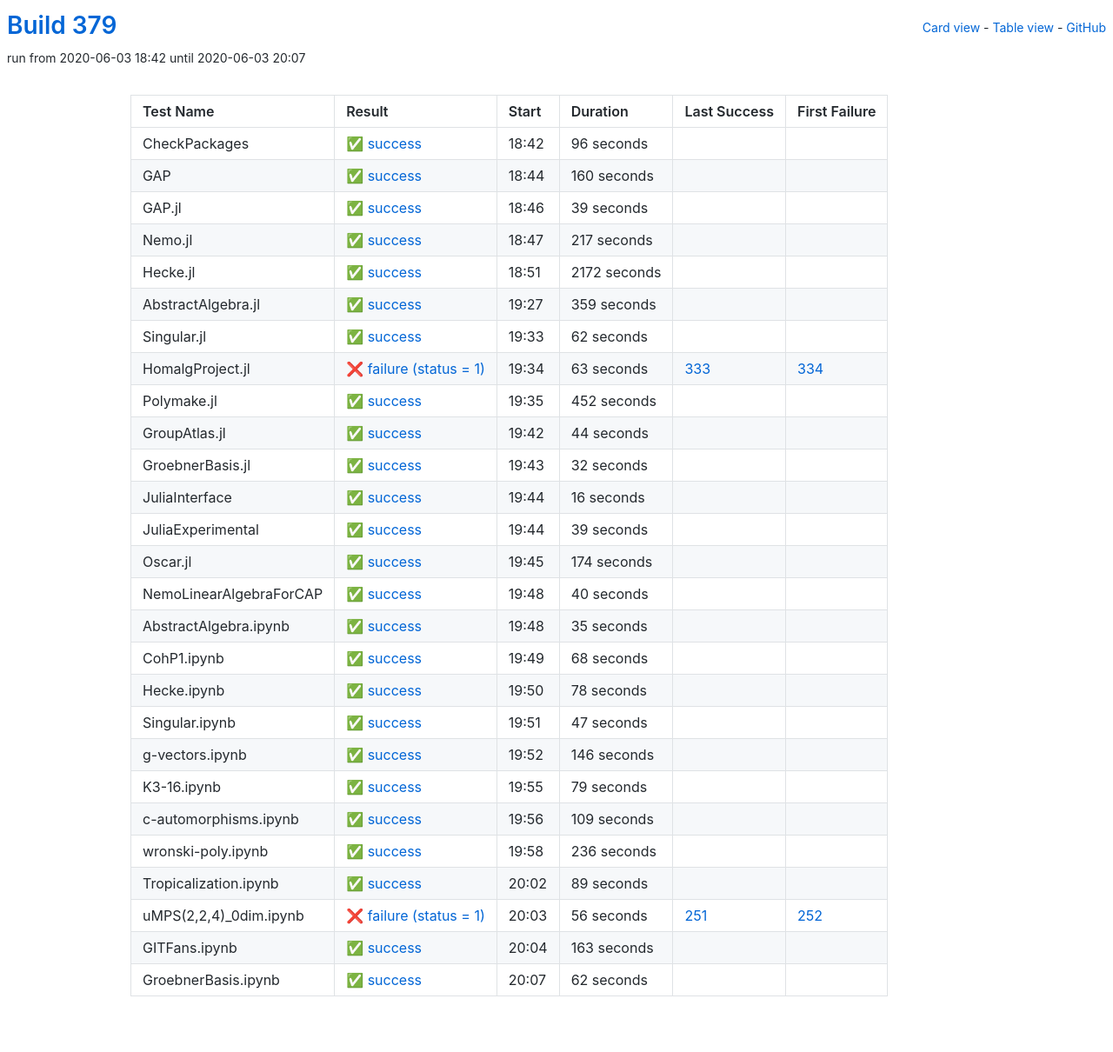
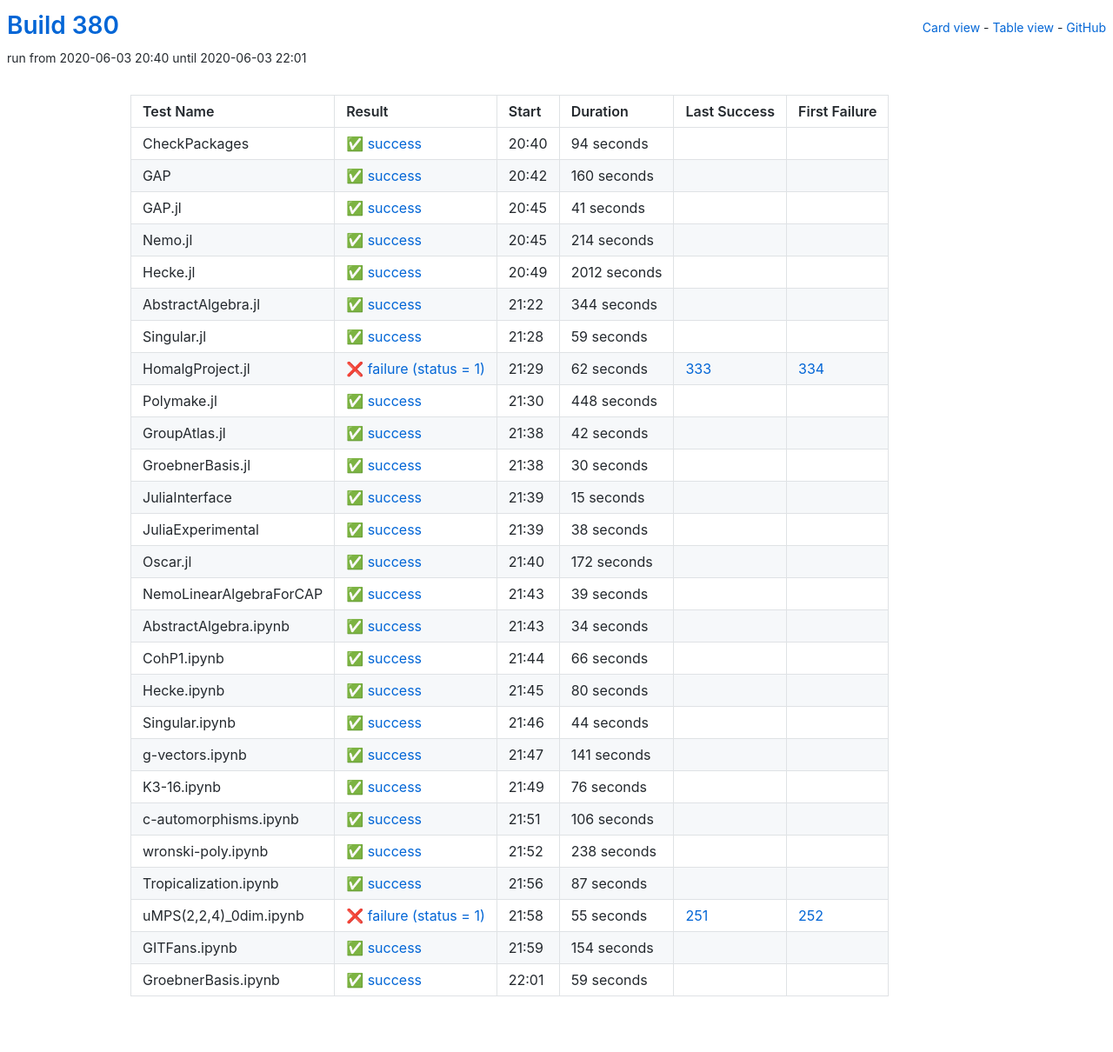
Before and after one commit to oscar-system/oscar-ci-status-1.4, a Jekyll site: the page built from table.html, in a window 1280 px wide. Shown: the whole page at 87% size. Built offline with Jekyll 4.4.1, drawn with Linux system fonts in a browser that asks for light colours.

Commit message:
Build 380

```diff
--- a/_data/ci.yml
+++ b/_data/ci.yml
@@ -1,17 +1,17 @@
-build: 379
-build_url: https://oscarci.mathematik.uni-kl.de/job/oscar-julia-1.4/379/
+build: 380
+build_url: https://oscarci.mathematik.uni-kl.de/job/oscar-julia-1.4/380/
 job: oscar-julia-1.4
 tests:
-- duration: 96
+- duration: 94
   exitcode: 0
   first_failure: false
   first_failure_url: null
   id: checkpackages
   last_success: false
   last_success_url: null
-  log: https://oscarci.mathematik.uni-kl.de/job/oscar-julia-1.4/379/artifact/logs/build-379/CheckPackages.log
+  log: https://oscarci.mathematik.uni-kl.de/job/oscar-julia-1.4/380/artifact/logs/build-380/CheckPackages.log
   name: CheckPackages
-  start: 2020-06-03 18:42
+  start: 2020-06-03 20:40
   status: success
   success: true
 - duration: 160
@@ -21,308 +21,308 @@ tests:
   id: gap
   last_success: false
   last_success_url: null
-  log: https://oscarci.mathematik.uni-kl.de/job/oscar-julia-1.4/379/artifact/logs/build-379/GAP.log
+  log: https://oscarci.mathematik.uni-kl.de/job/oscar-julia-1.4/380/artifact/logs/build-380/GAP.log
   name: GAP
-  start: 2020-06-03 18:44
+  start: 2020-06-03 20:42
+  status: success
+  success: true
+- duration: 41
+  exitcode: 0
+  first_failure: false
+  first_failure_url: null
+  id: gap-jl
+  last_success: false
+  last_success_url: null
+  log: https://oscarci.mathematik.uni-kl.de/job/oscar-julia-1.4/380/artifact/logs/build-380/GAP.jl.log
+  name: GAP.jl
+  start: 2020-06-03 20:45
+  status: success
+  success: true
+- duration: 214
+  exitcode: 0
+  first_failure: false
+  first_failure_url: null
+  id: nemo-jl
+  last_success: false
+  last_success_url: null
+  log: https://oscarci.mathematik.uni-kl.de/job/oscar-julia-1.4/380/artifact/logs/build-380/Nemo.jl.log
+  name: Nemo.jl
+  start: 2020-06-03 20:45
+  status: success
+  success: true
+- duration: 2012
+  exitcode: 0
+  first_failure: false
+  first_failure_url: null
+  id: hecke-jl
+  last_success: false
+  last_success_url: null
+  log: https://oscarci.mathematik.uni-kl.de/job/oscar-julia-1.4/380/artifact/logs/build-380/Hecke.jl.log
+  name: Hecke.jl
+  start: 2020-06-03 20:49
+  status: success
+  success: true
+- duration: 344
+  exitcode: 0
+  first_failure: false
+  first_failure_url: null
+  id: abstractalgebra-jl
+  last_success: false
+  last_success_url: null
+  log: https://oscarci.mathematik.uni-kl.de/job/oscar-julia-1.4/380/artifact/logs/build-380/AbstractAlgebra.jl.log
+  name: AbstractAlgebra.jl
+  start: 2020-06-03 21:22
+  status: success
+  success: true
+- duration: 59
+  exitcode: 0
+  first_failure: false
+  first_failure_url: null
+  id: singular-jl
+  last_success: false
+  last_success_url: null
+  log: https://oscarci.mathematik.uni-kl.de/job/oscar-julia-1.4/380/artifact/logs/build-380/Singular.jl.log
+  name: Singular.jl
+  start: 2020-06-03 21:28
+  status: success
+  success: true
+- duration: 62
+  exitcode: 1
+  first_failure: 334
+  first_failure_url: https://oscarci.mathematik.uni-kl.de/job/oscar-julia-1.4/334/
+  id: homalgproject-jl
+  last_success: 333
+  last_success_url: https://oscarci.mathematik.uni-kl.de/job/oscar-julia-1.4/333/
+  log: https://oscarci.mathematik.uni-kl.de/job/oscar-julia-1.4/380/artifact/logs/build-380/HomalgProject.jl.log
+  name: HomalgProject.jl
+  start: 2020-06-03 21:29
+  status: failure
+  success: false
+- duration: 448
+  exitcode: 0
+  first_failure: false
+  first_failure_url: null
+  id: polymake-jl
+  last_success: false
+  last_success_url: null
+  log: https://oscarci.mathematik.uni-kl.de/job/oscar-julia-1.4/380/artifact/logs/build-380/Polymake.jl.log
+  name: Polymake.jl
+  start: 2020-06-03 21:30
+  status: success
+  success: true
+- duration: 42
+  exitcode: 0
+  first_failure: false
+  first_failure_url: null
+  id: groupatlas-jl
+  last_success: false
+  last_success_url: null
+  log: https://oscarci.mathematik.uni-kl.de/job/oscar-julia-1.4/380/artifact/logs/build-380/GroupAtlas.jl.log
+  name: GroupAtlas.jl
+  start: 2020-06-03 21:38
+  status: success
+  success: true
+- duration: 30
+  exitcode: 0
+  first_failure: false
+  first_failure_url: null
+  id: groebnerbasis-jl
+  last_success: false
+  last_success_url: null
+  log: https://oscarci.mathematik.uni-kl.de/job/oscar-julia-1.4/380/artifact/logs/build-380/GroebnerBasis.jl.log
+  name: GroebnerBasis.jl
+  start: 2020-06-03 21:38
+  status: success
+  success: true
+- duration: 15
+  exitcode: 0
+  first_failure: false
+  first_failure_url: null
+  id: juliainterface
+  last_success: false
+  last_success_url: null
+  log: https://oscarci.mathematik.uni-kl.de/job/oscar-julia-1.4/380/artifact/logs/build-380/JuliaInterface.log
+  name: JuliaInterface
+  start: 2020-06-03 21:39
+  status: success
+  success: true
+- duration: 38
+  exitcode: 0
+  first_failure: false
+  first_failure_url: null
+  id: juliaexperimental
+  last_success: false
+  last_success_url: null
+  log: https://oscarci.mathematik.uni-kl.de/job/oscar-julia-1.4/380/artifact/logs/build-380/JuliaExperimental.log
+  name: JuliaExperimental
+  start: 2020-06-03 21:39
+  status: success
+  success: true
+- duration: 172
+  exitcode: 0
+  first_failure: false
+  first_failure_url: null
+  id: oscar-jl
+  last_success: false
+  last_success_url: null
+  log: https://oscarci.mathematik.uni-kl.de/job/oscar-julia-1.4/380/artifact/logs/build-380/Oscar.jl.log
+  name: Oscar.jl
+  start: 2020-06-03 21:40
   status: success
   success: true
 - duration: 39
   exitcode: 0
   first_failure: false
   first_failure_url: null
-  id: gap-jl
+  id: nemolinearalgebraforcap
   last_success: false
   last_success_url: null
-  log: https://oscarci.mathematik.uni-kl.de/job/oscar-julia-1.4/379/artifact/logs/build-379/GAP.jl.log
-  name: GAP.jl
-  start: 2020-06-03 18:46
+  log: https://oscarci.mathematik.uni-kl.de/job/oscar-julia-1.4/380/artifact/logs/build-380/NemoLinearAlgebraForCAP.log
+  name: NemoLinearAlgebraForCAP
+  start: 2020-06-03 21:43
   status: success
   success: true
-- duration: 217
+- duration: 34
   exitcode: 0
   first_failure: false
   first_failure_url: null
-  id: nemo-jl
+  id: abstractalgebra-ipynb
   last_success: false
   last_success_url: null
-  log: https://oscarci.mathematik.uni-kl.de/job/oscar-julia-1.4/379/artifact/logs/build-379/Nemo.jl.log
-  name: Nemo.jl
-  start: 2020-06-03 18:47
+  log: https://oscarci.mathematik.uni-kl.de/job/oscar-julia-1.4/380/artifact/logs/build-380/AbstractAlgebra.ipynb.log
+  name: AbstractAlgebra.ipynb
+  start: 2020-06-03 21:43
   status: success
   success: true
-- duration: 2172
+- duration: 66
   exitcode: 0
   first_failure: false
   first_failure_url: null
-  id: hecke-jl
+  id: cohp1-ipynb
   last_success: false
   last_success_url: null
-  log: https://oscarci.mathematik.uni-kl.de/job/oscar-julia-1.4/379/artifact/logs/build-379/Hecke.jl.log
-  name: Hecke.jl
-  start: 2020-06-03 18:51
+  log: https://oscarci.mathematik.uni-kl.de/job/oscar-julia-1.4/380/artifact/logs/build-380/CohP1.ipynb.log
+  name: CohP1.ipynb
+  start: 2020-06-03 21:44
   status: success
   success: true
-- duration: 359
+- duration: 80
   exitcode: 0
   first_failure: false
   first_failure_url: null
-  id: abstractalgebra-jl
+  id: hecke-ipynb
   last_success: false
   last_success_url: null
-  log: https://oscarci.mathematik.uni-kl.de/job/oscar-julia-1.4/379/artifact/logs/build-379/AbstractAlgebra.jl.log
-  name: AbstractAlgebra.jl
-  start: 2020-06-03 19:27
-  status: success
-  success: true
-- duration: 62
-  exitcode: 0
-  first_failure: false
-  first_failure_url: null
-  id: singular-jl
-  last_success: false
-  last_success_url: null
-  log: https://oscarci.mathematik.uni-kl.de/job/oscar-julia-1.4/379/artifact/logs/build-379/Singular.jl.log
-  name: Singular.jl
-  start: 2020-06-03 19:33
-  status: success
-  success: true
-- duration: 63
-  exitcode: 1
-  first_failure: 334
-  first_failure_url: https://oscarci.mathematik.uni-kl.de/job/oscar-julia-1.4/334/
-  id: homalgproject-jl
-  last_success: 333
-  last_success_url: https://oscarci.mathematik.uni-kl.de/job/oscar-julia-1.4/333/
-  log: https://oscarci.mathematik.uni-kl.de/job/oscar-julia-1.4/379/artifact/logs/build-379/HomalgProject.jl.log
-  name: HomalgProject.jl
-  start: 2020-06-03 19:34
-  status: failure
-  success: false
-- duration: 452
-  exitcode: 0
-  first_failure: false
-  first_failure_url: null
-  id: polymake-jl
-  last_success: false
-  last_success_url: null
-  log: https://oscarci.mathematik.uni-kl.de/job/oscar-julia-1.4/379/artifact/logs/build-379/Polymake.jl.log
-  name: Polymake.jl
-  start: 2020-06-03 19:35
+  log: https://oscarci.mathematik.uni-kl.de/job/oscar-julia-1.4/380/artifact/logs/build-380/Hecke.ipynb.log
+  name: Hecke.ipynb
+  start: 2020-06-03 21:45
   status: success
   success: true
 - duration: 44
   exitcode: 0
   first_failure: false
   first_failure_url: null
-  id: groupatlas-jl
-  last_success: false
-  last_success_url: null
-  log: https://oscarci.mathematik.uni-kl.de/job/oscar-julia-1.4/379/artifact/logs/build-379/GroupAtlas.jl.log
-  name: GroupAtlas.jl
-  start: 2020-06-03 19:42
-  status: success
-  success: true
-- duration: 32
-  exitcode: 0
-  first_failure: false
-  first_failure_url: null
-  id: groebnerbasis-jl
-  last_success: false
-  last_success_url: null
-  log: https://oscarci.mathematik.uni-kl.de/job/oscar-julia-1.4/379/artifact/logs/build-379/GroebnerBasis.jl.log
-  name: GroebnerBasis.jl
-  start: 2020-06-03 19:43
-  status: success
-  success: true
-- duration: 16
-  exitcode: 0
-  first_failure: false
-  first_failure_url: null
-  id: juliainterface
-  last_success: false
-  last_success_url: null
-  log: https://oscarci.mathematik.uni-kl.de/job/oscar-julia-1.4/379/artifact/logs/build-379/JuliaInterface.log
-  name: JuliaInterface
-  start: 2020-06-03 19:44
-  status: success
-  success: true
-- duration: 39
-  exitcode: 0
-  first_failure: false
-  first_failure_url: null
-  id: juliaexperimental
-  last_success: false
-  last_success_url: null
-  log: https://oscarci.mathematik.uni-kl.de/job/oscar-julia-1.4/379/artifact/logs/build-379/JuliaExperimental.log
-  name: JuliaExperimental
-  start: 2020-06-03 19:44
-  status: success
-  success: true
-- duration: 174
-  exitcode: 0
-  first_failure: false
-  first_failure_url: null
-  id: oscar-jl
-  last_success: false
-  last_success_url: null
-  log: https://oscarci.mathematik.uni-kl.de/job/oscar-julia-1.4/379/artifact/logs/build-379/Oscar.jl.log
-  name: Oscar.jl
-  start: 2020-06-03 19:45
-  status: success
-  success: true
-- duration: 40
-  exitcode: 0
-  first_failure: false
-  first_failure_url: null
-  id: nemolinearalgebraforcap
-  last_success: false
-  last_success_url: null
-  log: https://oscarci.mathematik.uni-kl.de/job/oscar-julia-1.4/379/artifact/logs/build-379/NemoLinearAlgebraForCAP.log
-  name: NemoLinearAlgebraForCAP
-  start: 2020-06-03 19:48
-  status: success
-  success: true
-- duration: 35
-  exitcode: 0
-  first_failure: false
-  first_failure_url: null
-  id: abstractalgebra-ipynb
-  last_success: false
-  last_success_url: null
-  log: https://oscarci.mathematik.uni-kl.de/job/oscar-julia-1.4/379/artifact/logs/build-379/AbstractAlgebra.ipynb.log
-  name: AbstractAlgebra.ipynb
-  start: 2020-06-03 19:48
-  status: success
-  success: true
-- duration: 68
-  exitcode: 0
-  first_failure: false
-  first_failure_url: null
-  id: cohp1-ipynb
-  last_success: false
-  last_success_url: null
-  log: https://oscarci.mathematik.uni-kl.de/job/oscar-julia-1.4/379/artifact/logs/build-379/CohP1.ipynb.log
-  name: CohP1.ipynb
-  start: 2020-06-03 19:49
-  status: success
-  success: true
-- duration: 78
-  exitcode: 0
-  first_failure: false
-  first_failure_url: null
-  id: hecke-ipynb
-  last_success: false
-  last_success_url: null
-  log: https://oscarci.mathematik.uni-kl.de/job/oscar-julia-1.4/379/artifact/logs/build-379/Hecke.ipynb.log
-  name: Hecke.ipynb
-  start: 2020-06-03 19:50
-  status: success
-  success: true
-- duration: 47
-  exitcode: 0
-  first_failure: false
-  first_failure_url: null
   id: singular-ipynb
   last_success: false
   last_success_url: null
-  log: https://oscarci.mathematik.uni-kl.de/job/oscar-julia-1.4/379/artifact/logs/build-379/Singular.ipynb.log
+  log: https://oscarci.mathematik.uni-kl.de/job/oscar-julia-1.4/380/artifact/logs/build-380/Singular.ipynb.log
   name: Singular.ipynb
-  start: 2020-06-03 19:51
+  start: 2020-06-03 21:46
   status: success
   success: true
-- duration: 146
+- duration: 141
   exitcode: 0
   first_failure: false
   first_failure_url: null
   id: g-vectors-ipynb
   last_success: false
   last_success_url: null
-  log: https://oscarci.mathematik.uni-kl.de/job/oscar-julia-1.4/379/artifact/logs/build-379/g-vectors.ipynb.log
+  log: https://oscarci.mathematik.uni-kl.de/job/oscar-julia-1.4/380/artifact/logs/build-380/g-vectors.ipynb.log
   name: g-vectors.ipynb
-  start: 2020-06-03 19:52
+  start: 2020-06-03 21:47
   status: success
   success: true
-- duration: 79
+- duration: 76
   exitcode: 0
   first_failure: false
   first_failure_url: null
   id: k3-16-ipynb
   last_success: false
   last_success_url: null
-  log: https://oscarci.mathematik.uni-kl.de/job/oscar-julia-1.4/379/artifact/logs/build-379/K3-16.ipynb.log
+  log: https://oscarci.mathematik.uni-kl.de/job/oscar-julia-1.4/380/artifact/logs/build-380/K3-16.ipynb.log
   name: K3-16.ipynb
-  start: 2020-06-03 19:55
+  start: 2020-06-03 21:49
   status: success
   success: true
-- duration: 109
+- duration: 106
   exitcode: 0
   first_failure: false
   first_failure_url: null
   id: c-automorphisms-ipynb
   last_success: false
   last_success_url: null
-  log: https://oscarci.mathematik.uni-kl.de/job/oscar-julia-1.4/379/artifact/logs/build-379/c-automorphisms.ipynb.log
+  log: https://oscarci.mathematik.uni-kl.de/job/oscar-julia-1.4/380/artifact/logs/build-380/c-automorphisms.ipynb.log
   name: c-automorphisms.ipynb
-  start: 2020-06-03 19:56
+  start: 2020-06-03 21:51
   status: success
   success: true
-- duration: 236
+- duration: 238
   exitcode: 0
   first_failure: false
   first_failure_url: null
   id: wronski-poly-ipynb
   last_success: false
   last_success_url: null
-  log: https://oscarci.mathematik.uni-kl.de/job/oscar-julia-1.4/379/artifact/logs/build-379/wronski-poly.ipynb.log
+  log: https://oscarci.mathematik.uni-kl.de/job/oscar-julia-1.4/380/artifact/logs/build-380/wronski-poly.ipynb.log
   name: wronski-poly.ipynb
-  start: 2020-06-03 19:58
+  start: 2020-06-03 21:52
   status: success
   success: true
-- duration: 89
+- duration: 87
   exitcode: 0
   first_failure: false
   first_failure_url: null
   id: tropicalization-ipynb
   last_success: false
   last_success_url: null
-  log: https://oscarci.mathematik.uni-kl.de/job/oscar-julia-1.4/379/artifact/logs/build-379/Tropicalization.ipynb.log
+  log: https://oscarci.mathematik.uni-kl.de/job/oscar-julia-1.4/380/artifact/logs/build-380/Tropicalization.ipynb.log
   name: Tropicalization.ipynb
-  start: 2020-06-03 20:02
+  start: 2020-06-03 21:56
   status: success
   success: true
-- duration: 56
+- duration: 55
   exitcode: 1
   first_failure: 252
   first_failure_url: https://oscarci.mathematik.uni-kl.de/job/oscar-julia-1.4/252/
   id: umps-2-2-4-0dim-ipynb
   last_success: 251
   last_success_url: https://oscarci.mathematik.uni-kl.de/job/oscar-julia-1.4/251/
-  log: https://oscarci.mathematik.uni-kl.de/job/oscar-julia-1.4/379/artifact/logs/build-379/uMPS-2-2-4-_0dim.ipynb.log
+  log: https://oscarci.mathematik.uni-kl.de/job/oscar-julia-1.4/380/artifact/logs/build-380/uMPS-2-2-4-_0dim.ipynb.log
   name: uMPS(2,2,4)_0dim.ipynb
-  start: 2020-06-03 20:03
+  start: 2020-06-03 21:58
   status: failure
   success: false
-- duration: 163
+- duration: 154
   exitcode: 0
   first_failure: false
   first_failure_url: null
   id: gitfans-ipynb
   last_success: false
   last_success_url: null
-  log: https://oscarci.mathematik.uni-kl.de/job/oscar-julia-1.4/379/artifact/logs/build-379/GITFans.ipynb.log
+  log: https://oscarci.mathematik.uni-kl.de/job/oscar-julia-1.4/380/artifact/logs/build-380/GITFans.ipynb.log
   name: GITFans.ipynb
-  start: 2020-06-03 20:04
+  start: 2020-06-03 21:59
   status: success
   success: true
-- duration: 62
+- duration: 59
   exitcode: 0
   first_failure: false
   first_failure_url: null
   id: groebnerbasis-ipynb
   last_success: false
   last_success_url: null
-  log: https://oscarci.mathematik.uni-kl.de/job/oscar-julia-1.4/379/artifact/logs/build-379/GroebnerBasis.ipynb.log
+  log: https://oscarci.mathematik.uni-kl.de/job/oscar-julia-1.4/380/artifact/logs/build-380/GroebnerBasis.ipynb.log
   name: GroebnerBasis.ipynb
-  start: 2020-06-03 20:07
+  start: 2020-06-03 22:01
   status: success
   success: true
```
Also changed, not shown: README.md.
